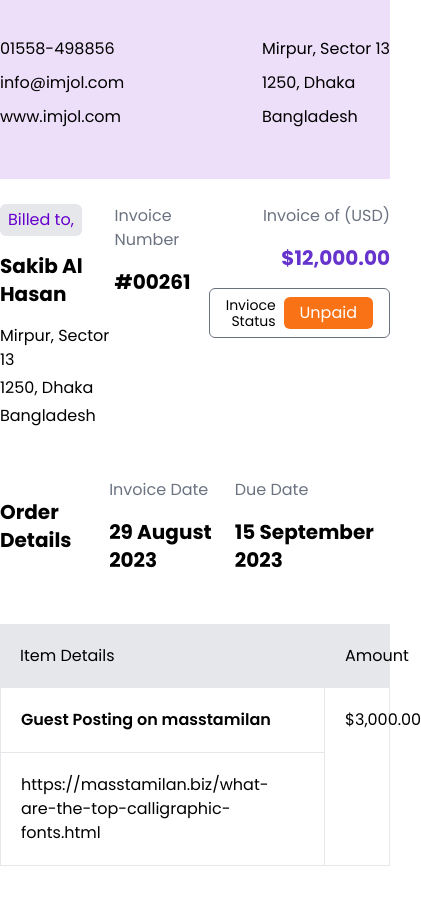
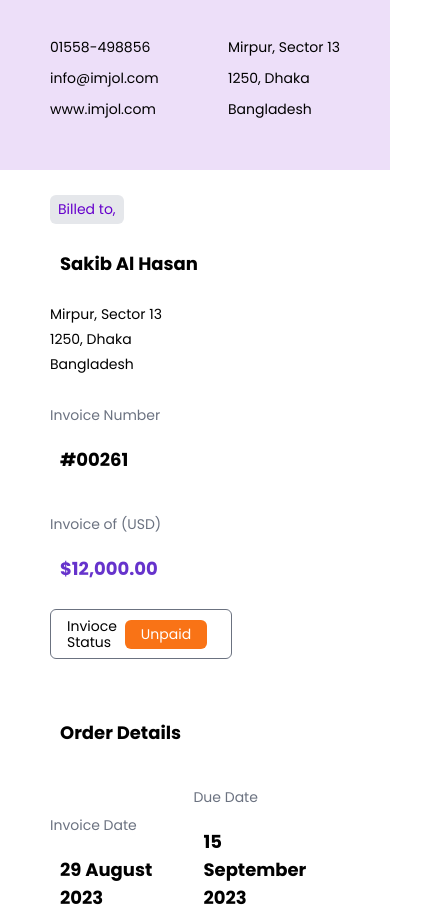
Before and after one commit to MdRasel5/invoice-generator-tailwind, a plain HTML site: page index.html in a window 390 px wide. Shown: the part 183-1096 px from the top of the page, 421 px wide, since content can reach past the window. Drawn offline with nearby package versions, Linux system fonts and the light colour scheme.

Commit message:
responsive done

```diff
--- a/index.html
+++ b/index.html
@@ -27,6 +27,8 @@
             max-width: 1024px;
             margin-left: auto;
             margin-right: auto;
+            padding-left: 15px;
+            padding-right: 15px;
         }
 
         /* responsive */
@@ -127,6 +129,105 @@
                 grid-column: span 2 / span 2;
             }
         }
+
+        @media (max-width: 575.99px) {
+            p {
+                font-size: 14px !important;
+            }
+
+            h2 {
+                font-size: 18px !important;
+            }
+
+            .rs_container {
+                padding-left: 50px;
+                padding-right: 50px;
+            }
+
+            .bill_area_wrapper {
+                display: block !important;
+            }
+
+            .billed_to {
+                margin-bottom: 30px;
+            }
+
+            .invoice_num {
+                margin-bottom: 30px;
+            }
+
+            .invoice_num p {
+                margin-bottom: 10px;
+            }
+
+            .invoice_of {
+                text-align: start !important;
+                overflow: hidden;
+                width: 100%;
+            }
+
+            .invoice_of>p {
+                margin-bottom: 10px;
+            }
+
+            .invoice_status {
+                max-width: 182px;
+            }
+
+            .order_details_wrapper {
+                display: block !important;
+            }
+
+
+            .order_details_title {
+                margin-bottom: 30px;
+            }
+
+            .order_details_time {
+                width: 48%;
+                display: inline-block;
+            }
+
+            .order_details_time p {
+                margin-bottom: 10px;
+            }
+
+            .item_details_header {
+                display: block !important;
+            }
+
+            .item_details_header p:nth-child(1) {
+                width: 49%;
+                display: inline-block;
+            }
+
+            .item_details_header p:nth-child(2) {
+                width: 49%;
+                display: inline-block;
+            }
+
+            .item_details_body {
+                display: block !important;
+            }
+
+            .item_details_body p,
+            h2,
+            .item_details_price {
+                padding: 10px !important;
+            }
+
+            .item_details_body div:nth-child(2) {
+                border-left: 1px solid rgb(229 231 235 / var(--tw-border-opacity));
+            }
+
+            .summary_wrapper {
+                display: block !important;
+            }
+
+            .summary_wrapper button {
+                margin-bottom: 20px;
+            }
+        }
     </style>
 </head>
 
@@ -138,8 +239,10 @@
             <strong
                 class="w-[135px] block mx-auto bg-[#6600cc] text-white py-[13px] px-[40px] rounded-bl-[15px] rounded-br-[15px]">Invoice</strong>
             <div class="logo w-[120px] mx-auto mt-[40px]">
-                <img src="https://imjol.com/wp-content/uploads/elementor/thumbs/imjol-qazo2xl61gdltl225ngn8tqtnjaj2152nx6tw8a1vk.png"
-                    alt="logo">
+                <a href="">
+                    <img src="https://imjol.com/wp-content/uploads/elementor/thumbs/imjol-qazo2xl61gdltl225ngn8tqtnjaj2152nx6tw8a1vk.png"
+                        alt="logo">
+                </a>
             </div>
             <div class="company_info flex justify-between mt-[40px]">
                 <div>
@@ -214,8 +317,8 @@
                         https://masstamilan.biz/what-are-the-top-calligraphic-fonts.html
                     </p>
                 </div>
-                <div class="border-r-[1px] border-b-[1px] border-gray-200 p-5">
-                    <p>$3,000.00</p>
+                <div class="item_details_price border-r-[1px] border-b-[1px] border-gray-200 p-5">
+                    <span>$3,000.00</span>
                 </div>
             </div>
         </div>
@@ -223,7 +326,7 @@
 
     <!-- summary -->
     <div class="summary py-[25px]">
-        <div class="rs_container flex justify-between items-center">
+        <div class="rs_container summary_wrapper flex justify-between items-center">
             <button class="bg-fuchsia-200 py-2 px-4 rounded-md"> <i class="fa-solid fa-print"></i> Print/PDF</button>
             <div>
                 <div class="py-5 px-10 bg-gray-200 rounded-md">
@@ -232,14 +335,14 @@
 
                 </div>
                 <div class="mt-4">
-                    <!-- <script src="https://checkout.stripe.com/checkout.js" class="stripe-button"
+                    <script src="https://checkout.stripe.com/checkout.js" class="stripe-button"
                         data-key="{{ config('services.stripe.key') }}" data-amount={{ (int) session('total') * 100 }}
                         data-name="Stripe" data-locale="auto" data-label="Pay With Stripe" data-zip-code="true"
                         data-currency="{{ 'USD' }}" data-gateway="stripe"></script>
                     <script src="https://checkout.stripe.com/checkout.js" class="stripe-button"
                         data-key="{{ config('services.stripe.key') }}" data-amount={{ (int) session('total') * 100 }}
                         data-name="Stripe" data-locale="auto" data-label="Pay With Stripe" data-zip-code="true"
-                        data-currency="{{ 'USD' }}" data-gateway="stripe"></script> -->
+                        data-currency="{{ 'USD' }}" data-gateway="stripe"></script>
                 </div>
             </div>
         </div>
```
